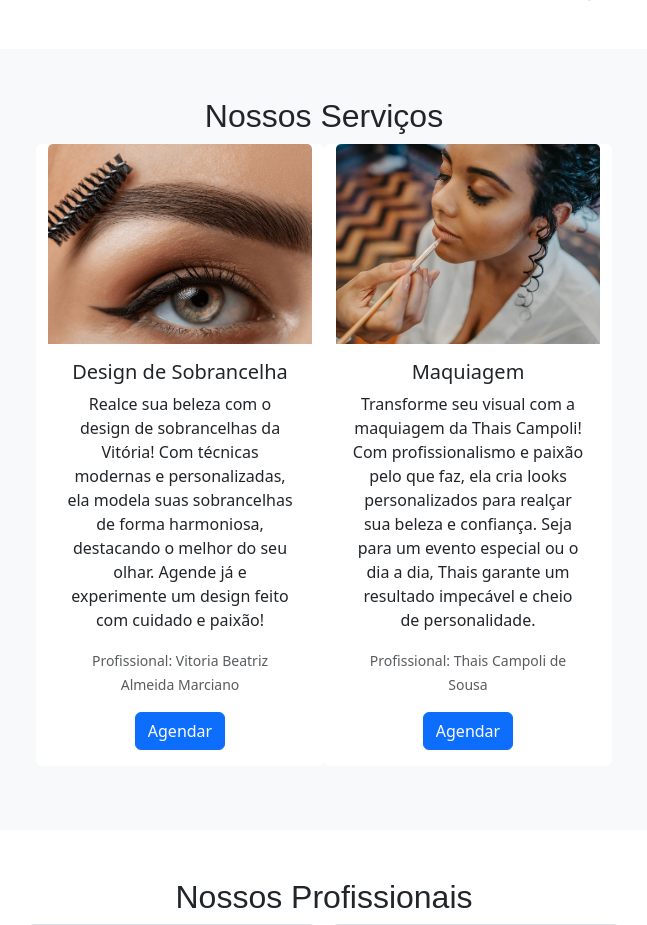
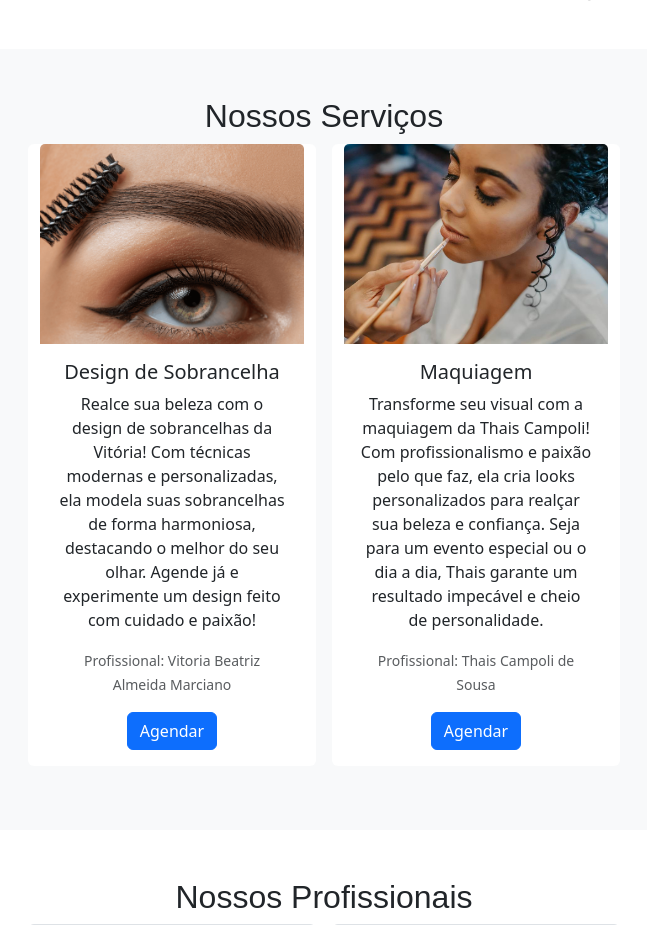
Before and after one commit to Gulirovisk/SalaoBeleza, a Django app: page / in a window 1280 px wide. Shown: the part 639-1564 px from the top of the page, without its empty margins (316-963 px from the left). Run offline with Django 5.2, Linux system fonts and the light colour scheme; data comes from the database, SQL or seed files in the repository.

Commit message:
Feat Mudança no gap dos serviços

```diff
--- a/app/templates/index.html
+++ b/app/templates/index.html
@@ -78,7 +78,7 @@
 
         <div class="container">
             <h2 class="text-center" style="font-family: Poppins, Arial, Tahoma, sans-serif;">Nossos Serviços</h2>
-            <div class="row justify-content-center">
+            <div class="row justify-content-center gap-3">
                     {% for servico in servicos %}
                     <div class="card text-center mb-3 col-md-4 border-0" style="width: 18rem;">
                         {% if servico.imagem %}
```
